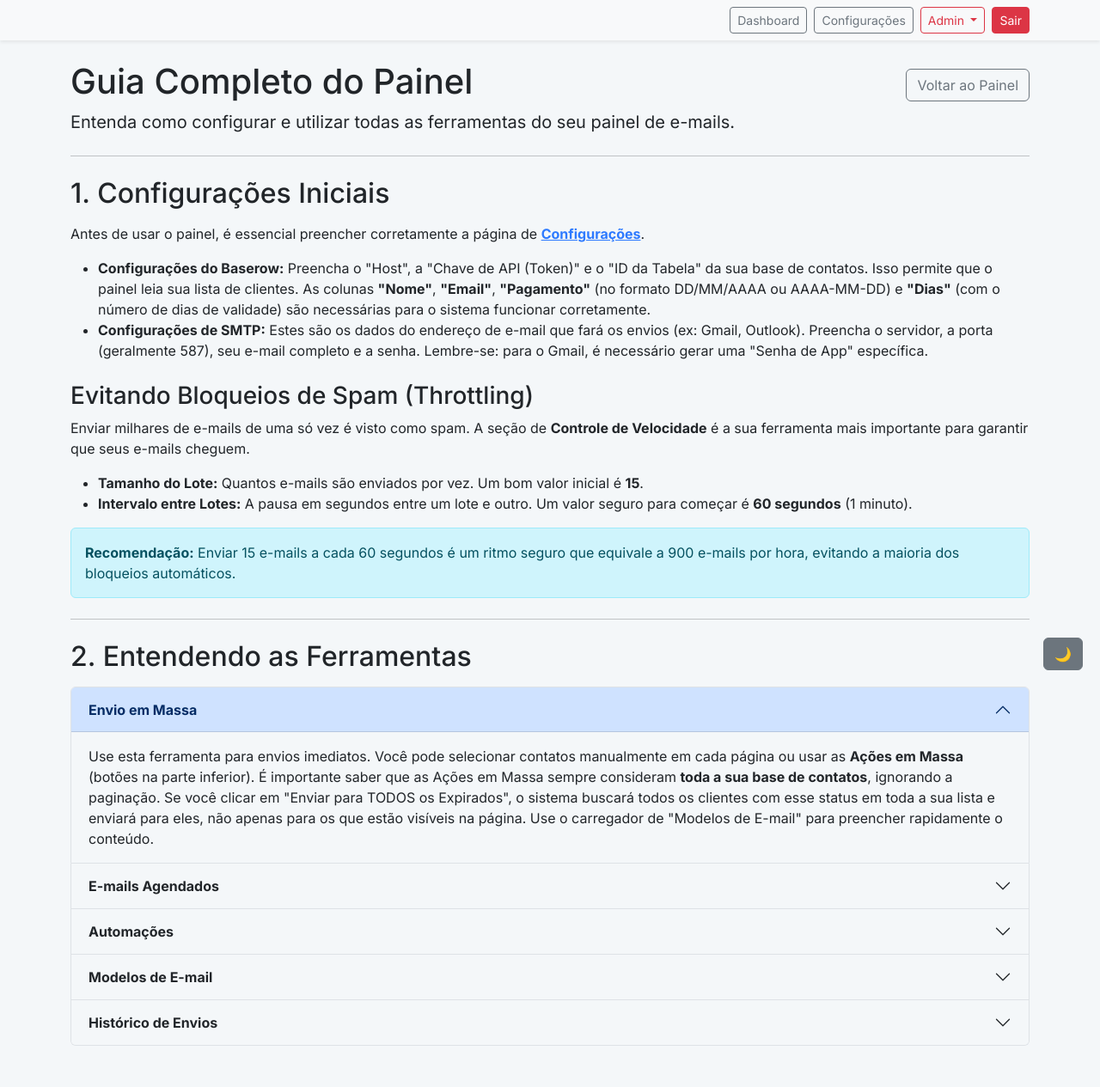
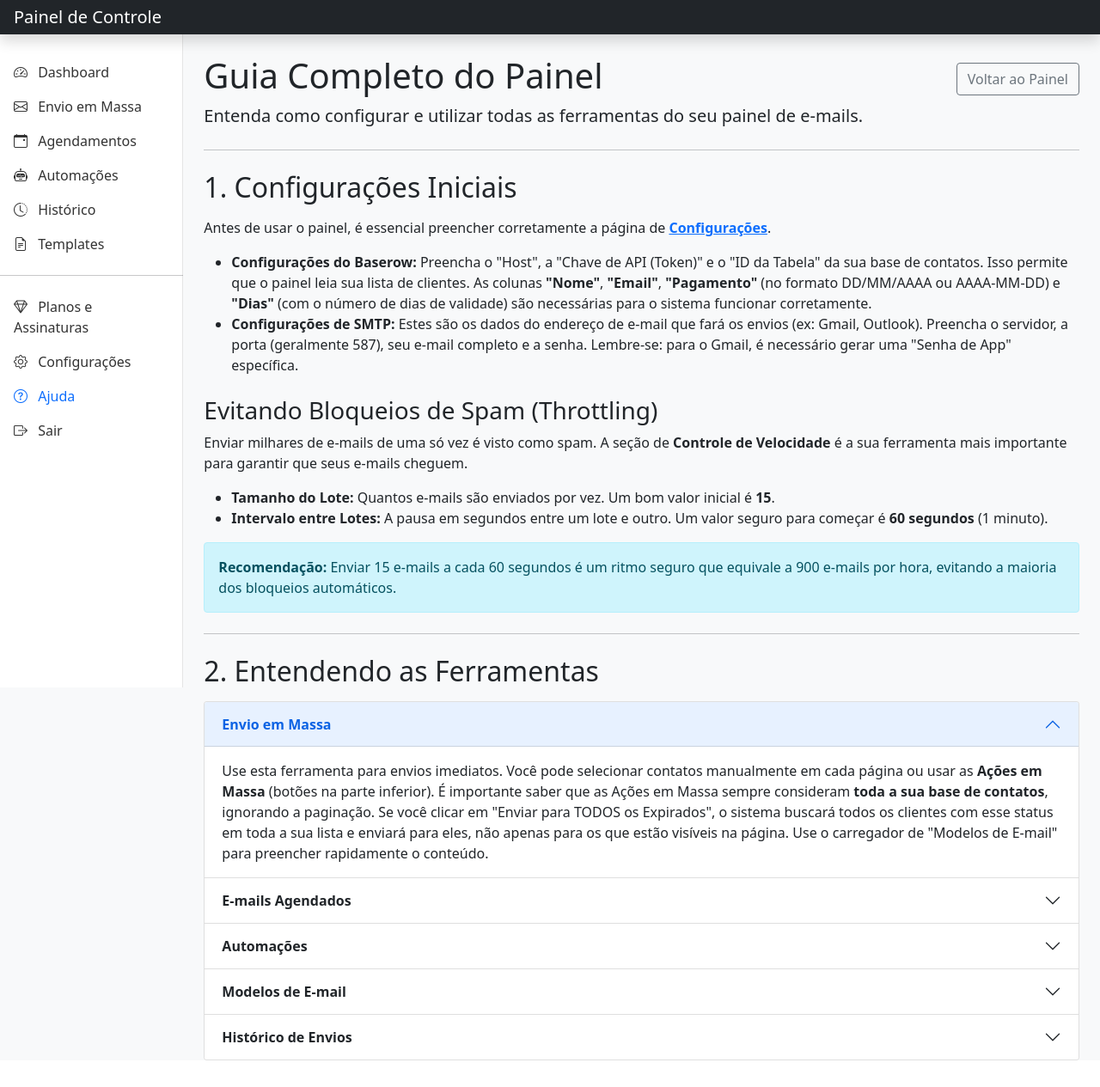
Before and after one commit to Junior13x/Painel-Email, a Flask app: page /ajuda in a window 1280 px wide. Shown: the whole page at 86% size. After the commit the page ends 1234 px from the top, so only its background shows below. Run offline with Flask 3, Linux system fonts and the light colour scheme; a user stored in the database is signed in.

Commit message:
mudança base

```diff
--- a/templates/base.html
+++ b/templates/base.html
@@ -1,82 +1,184 @@
 <!doctype html>
-<html lang="pt-br" data-bs-theme="light">
+<html lang="pt-br">
 <head>
     <meta charset="utf-8">
     <meta name="viewport" content="width=device-width, initial-scale=1">
-    <title>{% block title %}Painel de E-mails{% endblock %}</title>
-    <link href="https://cdn.jsdelivr.net/npm/bootstrap@5.3.3/dist/css/bootstrap.min.css" rel="stylesheet">
-    <link rel="stylesheet" href="{{ url_for('static', filename='css/style.css') }}">
-    {% block head_scripts %}{% endblock %}
+    <title>{% block title %}Painel de Controle{% endblock %}</title>
+
+    <!-- Bootstrap CSS -->
+    <link href="https://cdn.jsdelivr.net/npm/bootstrap@5.1.3/dist/css/bootstrap.min.css" rel="stylesheet">
+    <!-- Bootstrap Icons -->
+    <link rel="stylesheet" href="https://cdn.jsdelivr.net/npm/bootstrap-icons@1.8.1/font/bootstrap-icons.css">
+
+    <!-- Custom CSS -->
+    <style>
+        body {
+            background-color: #f8f9fa;
+        }
+        .sidebar {
+            position: fixed;
+            top: 0;
+            left: 0;
+            bottom: 0;
+            z-index: 100;
+            padding: 48px 0 0;
+            box-shadow: inset -1px 0 0 rgba(0, 0, 0, .1);
+            background-color: #fff;
+        }
+        .sidebar-sticky {
+            position: relative;
+            top: 0;
+            height: calc(100vh - 48px);
+            padding-top: .5rem;
+            overflow-x: hidden;
+            overflow-y: auto;
+        }
+        .nav-link {
+            font-weight: 500;
+            color: #333;
+        }
+        .nav-link .bi {
+            margin-right: 8px;
+        }
+        .nav-link.active {
+            color: #0d6efd;
+        }
+        main {
+            padding-top: 24px;
+        }
+    </style>
 </head>
 <body>
 
-    <nav class="navbar navbar-expand-lg bg-body-tertiary shadow-sm mb-4">
-        <div class="container">
-            <button class="navbar-toggler" type="button" data-bs-toggle="collapse" data-bs-target="#navbarNav" aria-controls="navbarNav" aria-expanded="false" aria-label="Toggle navigation">
+<header class="navbar navbar-dark sticky-top bg-dark flex-md-nowrap p-0 shadow">
+    <a class="navbar-brand col-md-3 col-lg-2 me-0 px-3" href="{{ url_for('dashboard') }}">Painel de Controle</a>
+    <button class="navbar-toggler position-absolute d-md-none collapsed" type="button" data-bs-toggle="collapse" data-bs-target="#sidebarMenu" aria-controls="sidebarMenu" aria-expanded="false" aria-label="Toggle navigation">
         <span class="navbar-toggler-icon"></span>
     </button>
-            <div class="collapse navbar-collapse" id="navbarNav">
-                <div class="navbar-nav ms-auto d-flex align-items-center">
-                    {% if session.logged_in %}
-                        <!-- NOVO CONTADOR DE LIMITE GLOBAL -->
-                        {% if daily_limit is defined %}
-                            <div class="nav-item me-3">
-                                <span class="badge text-bg-light border border-secondary-subtle p-2">
-                                    {% if daily_limit == -1 %}
-                                        <i class="bi bi-infinity"></i> Envios Ilimitados
+</header>
+
+<div class="container-fluid">
+    <div class="row">
+        <nav id="sidebarMenu" class="col-md-3 col-lg-2 d-md-block sidebar collapse">
+            <div class="position-sticky pt-3">
+                <ul class="nav flex-column">
+                    <li class="nav-item">
+                        <a class="nav-link {% if request.endpoint == 'dashboard' %}active{% endif %}" aria-current="page" href="{{ url_for('dashboard') }}">
+                            <i class="bi bi-speedometer2"></i>
+                            Dashboard
+                            <!-- Lógica para exibir o limite de envio -->
+                            {% if sends_remaining is defined %}
+                                <span class="badge rounded-pill bg-light text-dark ms-auto">
+                                    {% if sends_remaining == -1 %}
+                                        <i class="bi bi-infinity"></i> Ilimitado
                                     {% else %}
-                                        <i class="bi bi-envelope-check"></i> {{ sends_remaining }} / {{ daily_limit }} envios hoje
+                                        {{ sends_remaining }} envios
                                     {% endif %}
                                 </span>
-                            </div>
+                            {% endif %}
+                        </a>
+                    </li>
+                    <li class="nav-item">
+                        <a class="nav-link {% if request.endpoint == 'mass_send_page' %}active{% endif %}" href="{{ url_for('mass_send_page') }}">
+                            <i class="bi bi-envelope"></i>
+                            Envio em Massa
+                        </a>
+                    </li>
+                    <li class="nav-item">
+                        <a class="nav-link {% if request.endpoint == 'schedule_page' %}active{% endif %}" href="{{ url_for('schedule_page') }}">
+                            <i class="bi bi-calendar-event"></i>
+                            Agendamentos
+                        </a>
+                    </li>
+                     <li class="nav-item">
+                        <a class="nav-link {% if request.endpoint == 'automations_page' %}active{% endif %}" href="{{ url_for('automations_page') }}">
+                            <i class="bi bi-robot"></i>
+                            Automações
+                        </a>
+                    </li>
+                     <li class="nav-item">
+                        <a class="nav-link {% if request.endpoint == 'history_page' %}active{% endif %}" href="{{ url_for('history_page') }}">
+                            <i class="bi bi-clock-history"></i>
+                            Histórico
+                        </a>
+                    </li>
+                     <li class="nav-item">
+                        <a class="nav-link {% if request.endpoint == 'templates_page' %}active{% endif %}" href="{{ url_for('templates_page') }}">
+                            <i class="bi bi-file-earmark-text"></i>
+                            Templates
+                        </a>
+                    </li>
+                </ul>
+
+                {% if is_admin %}
+                <h6 class="sidebar-heading d-flex justify-content-between align-items-center px-3 mt-4 mb-1 text-muted">
+                    <span>Administração</span>
+                </h6>
+                <ul class="nav flex-column mb-2">
+                    <li class="nav-item">
+                        <a class="nav-link {% if request.endpoint == 'users_page' %}active{% endif %}" href="{{ url_for('users_page') }}">
+                            <i class="bi bi-people"></i>
+                            Gerenciar Usuários
+                        </a>
+                    </li>
+                    <li class="nav-item">
+                        <a class="nav-link {% if request.endpoint == 'manage_plans_page' %}active{% endif %}" href="{{ url_for('manage_plans_page') }}">
+                            <i class="bi bi-journal-check"></i>
+                            Gerenciar Planos
+                        </a>
+                    </li>
+                </ul>
                 {% endif %}
 
-                        <a href="{{ url_for('dashboard') }}" class="btn btn-sm btn-outline-secondary me-2">Dashboard</a>
-                        <a href="{{ url_for('settings_page') }}" class="btn btn-sm btn-outline-secondary me-2">Configurações</a>
+                <hr>
 
-                        {% if session.get('role') == 'admin' %}
-                            <div class="nav-item dropdown">
-                                <a class="btn btn-sm btn-outline-danger dropdown-toggle me-2" href="#" role="button" data-bs-toggle="dropdown" aria-expanded="false">
-                                    Admin
+                <ul class="nav flex-column mb-2">
+                     <li class="nav-item">
+                        <a class="nav-link {% if request.endpoint == 'plans_page' %}active{% endif %}" href="{{ url_for('plans_page') }}">
+                           <i class="bi bi-gem"></i>
+                            Planos e Assinaturas
                         </a>
-                                <ul class="dropdown-menu">
-                                    <li><a class="dropdown-item" href="{{ url_for('users_page') }}">Gerenciar Utilizadores</a></li>
-                                    <li><a class="dropdown-item" href="{{ url_for('manage_plans_page') }}">Gerenciar Planos</a></li>
+                    </li>
+                    <li class="nav-item">
+                        <a class="nav-link {% if request.endpoint == 'settings_page' %}active{% endif %}" href="{{ url_for('settings_page') }}">
+                            <i class="bi bi-gear"></i>
+                            Configurações
+                        </a>
+                    </li>
+                     <li class="nav-item">
+                        <a class="nav-link {% if request.endpoint == 'help_page' %}active{% endif %}" href="{{ url_for('help_page') }}">
+                            <i class="bi bi-question-circle"></i>
+                            Ajuda
+                        </a>
+                    </li>
+                    <li class="nav-item">
+                        <a class="nav-link" href="{{ url_for('logout') }}">
+                            <i class="bi bi-box-arrow-right"></i>
+                            Sair
+                        </a>
+                    </li>
                 </ul>
-                            </div>
-                        {% endif %}
-                        <a href="{{ url_for('logout') }}" class="btn btn-sm btn-danger">Sair</a>
-                    {% else %}
-                        <a href="{{ url_for('login_page') }}" class="btn btn-sm btn-outline-primary me-2">Login</a>
-                        <a href="{{ url_for('register_page') }}" class="btn btn-sm btn-primary">Cadastrar</a>
-                    {% endif %}
-                </div>
-            </div>
             </div>
         </nav>
 
-    <div class="container mt-4 mb-5">
+        <main class="col-md-9 ms-sm-auto col-lg-10 px-md-4">
+            {% with messages = get_flashed_messages(with_categories=true) %}
+                {% if messages %}
+                    {% for category, message in messages %}
+                    <div class="alert alert-{{ category }} alert-dismissible fade show" role="alert">
+                        {{ message }}
+                        <button type="button" class="btn-close" data-bs-dismiss="alert" aria-label="Close"></button>
+                    </div>
+                    {% endfor %}
+                {% endif %}
+            {% endwith %}
+
             {% block content %}{% endblock %}
+        </main>
+    </div>
 </div>
 
-    <!-- Seletor de Tema -->
-    <div class="theme-switcher">
-        <button class="btn btn-secondary" id="theme-toggle-btn">🌙</button>
-    </div>
+<script src="https://cdn.jsdelivr.net/npm/bootstrap@5.1.3/dist/js/bootstrap.bundle.min.js"></script>
 
-    <!-- Tela de Carregamento -->
-    <div id="loading-overlay" class="loading-overlay">
-        <div class="spinner-border text-light" role="status">
-            <span class="visually-hidden">Loading...</span>
-        </div>
-        <h4 class="mt-3">A processar, por favor aguarde...</h4>
-    </div>
-
-    <!-- Scripts -->
-    <script src="https://cdn.jsdelivr.net/npm/bootstrap@5.3.3/dist/js/bootstrap.bundle.min.js"></script>
-    <script>
-        // ... seu script de theme switcher ...
-    </script>
-    {% block tail_scripts %}{% endblock %}
 </body>
 </html>
```
Lines whose indentation alone changed are shown as unchanged.
